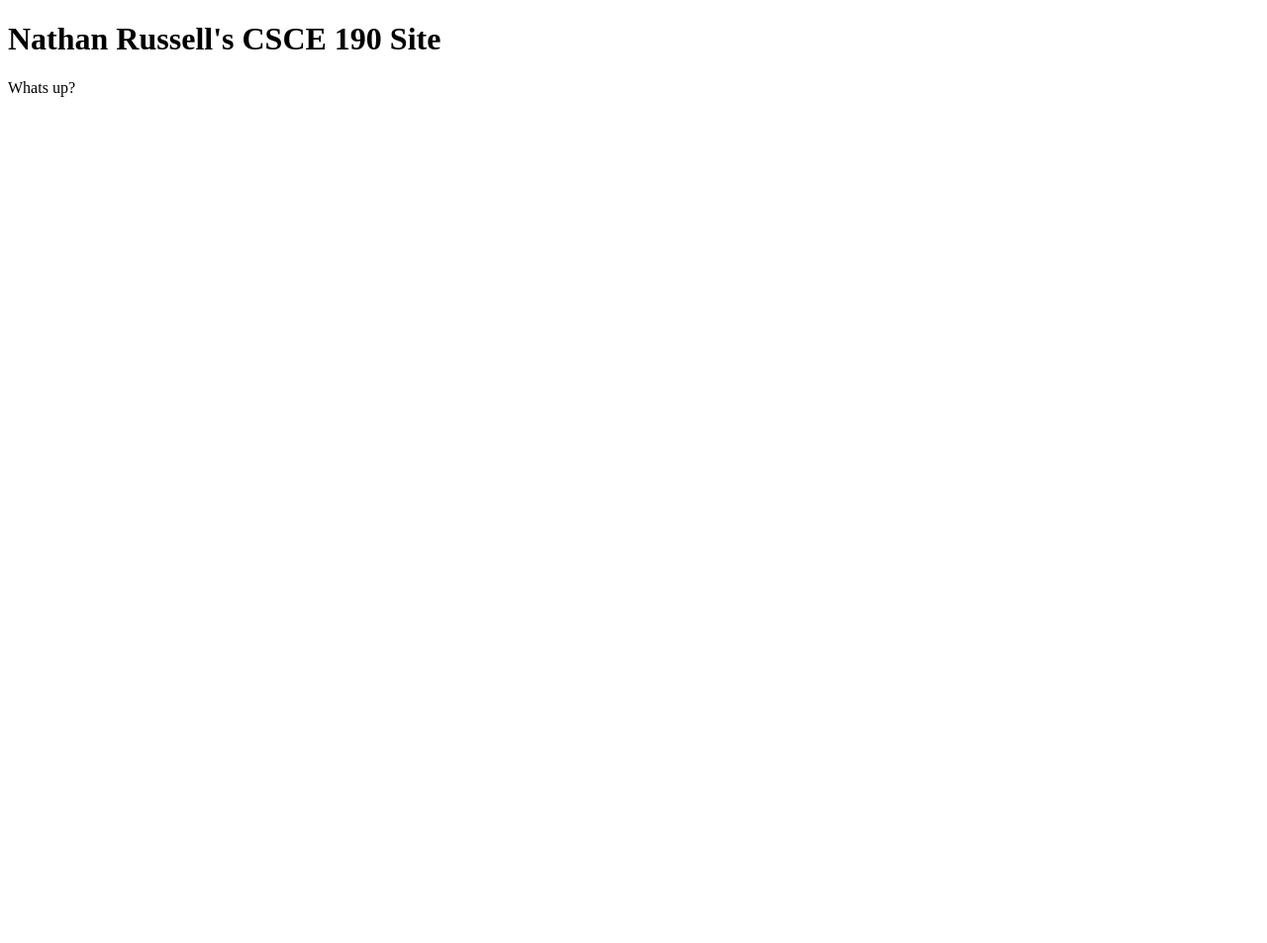
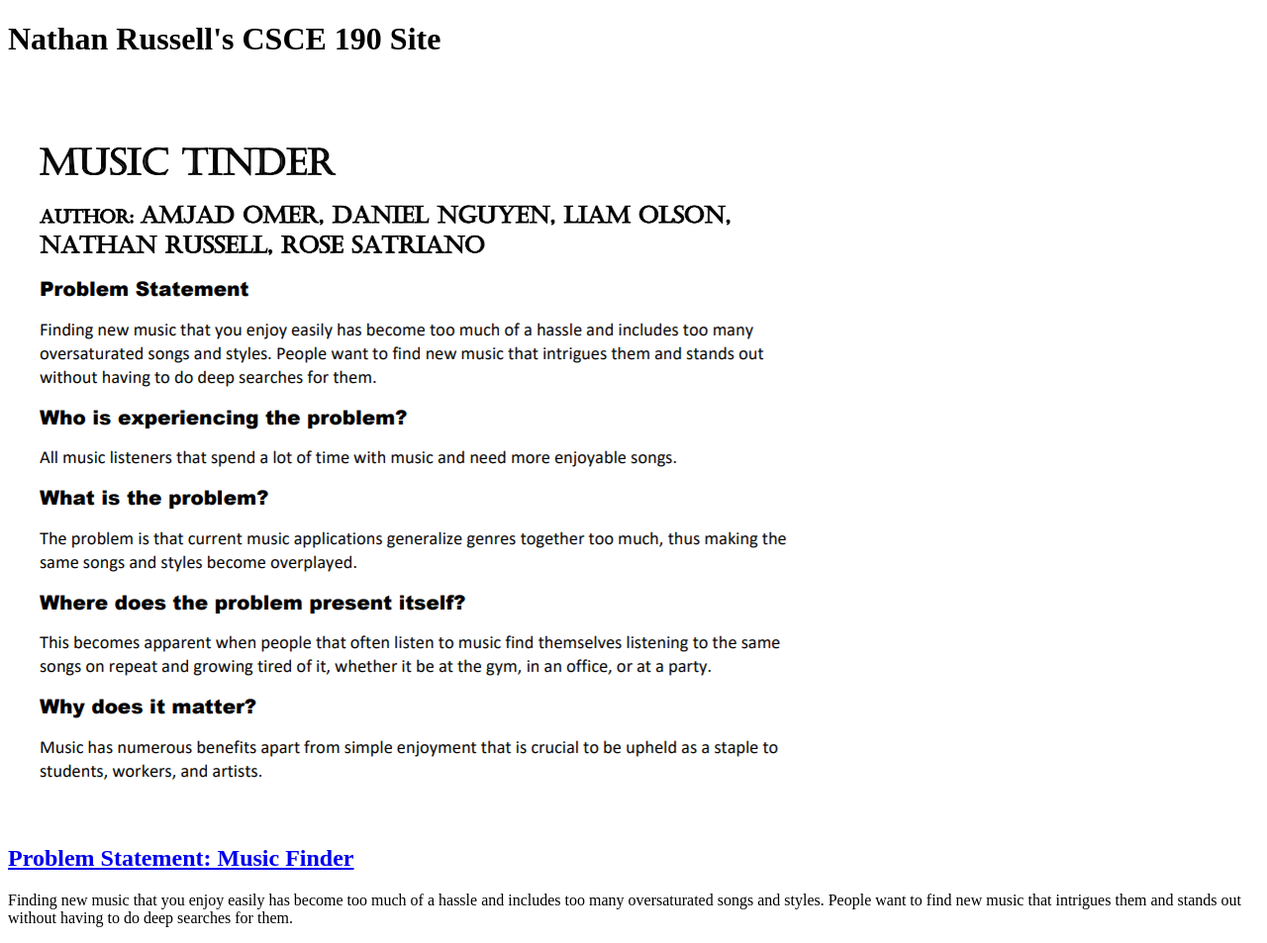
Before and after one commit to NathanRRussell/NathanRRussell.github.io, a plain HTML site: page index.html in a window 1280 px wide. Shown: the whole page at 99% size. Before the commit the page ends 800 px from the top, so only its background shows below. Drawn offline with Linux system fonts and the light colour scheme.

Commit message:
Add files via upload

```diff
--- a/index.html
+++ b/index.html
@@ -6,6 +6,16 @@
     <body>
         <h1>Nathan Russell's CSCE 190 Site</h1>
 
-        <p>Whats up?</p>
+        <section class="assignment">
+            <a href="files/Problem Statement.pdf"><img src="images/Problem Statement.png"></a>
+            <section class="ass-details">
+                <a href="files/Problem Statement.pdf"><h2>Problem Statement: Music Finder</h2></a>
+                <p>
+                    Finding new music that you enjoy easily has become too much of a hassle and includes too many
+                    oversaturated songs and styles. People want to find new music that intrigues them and stands out
+                    without having to do deep searches for them.
+                </p>
+            </section>
+        </section>
     </body>
 </html>
```
Also changed, not shown: images/Problem Statement.png (added), 1 other file.
